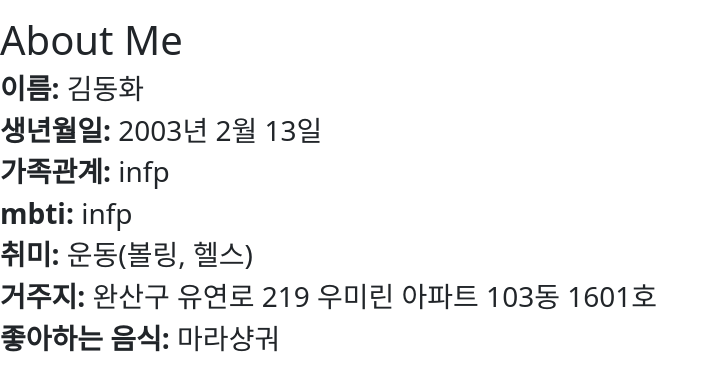
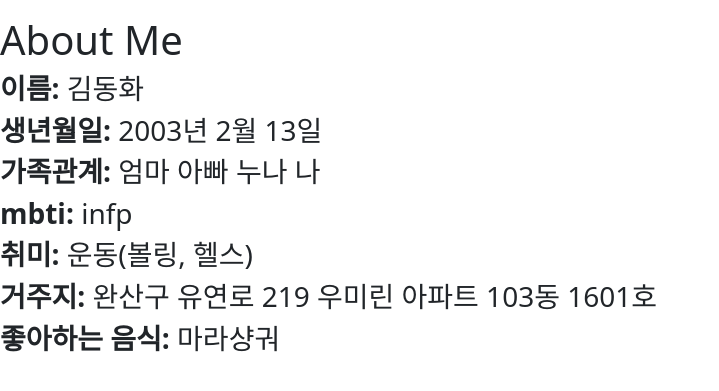
Before and after one commit to kimdonghwa213/softeng2024, a Flask app: page /about_me in a window 1280 px wide. Shown: the part 53-444 px from the top of the page, without its empty margins (0-719 px from the left). Run offline with Flask 3, Linux system fonts and the light colour scheme; some libraries are stand-ins or nearby versions.

Commit message:
Update about_me.html

```diff
--- a/hw08/templates/about_me.html
+++ b/hw08/templates/about_me.html
@@ -5,7 +5,7 @@
   <h1>About Me</h1>
     <h3><strong>이름:</strong> 김동화</h3>
         <h3><strong>생년월일:</strong> 2003년 2월 13일 </h3>
-        <h3><strong>가족관계:</strong> infp</h3>
+        <h3><strong>가족관계:</strong> 엄마 아빠 누나 나</h3>
         <h3><strong>mbti:</strong> infp</h3>
         <h3><strong>취미:</strong> 운동(볼링, 헬스)</h3>
         <h3><strong>거주지:</strong> 완산구 유연로 219 우미린 아파트 103동 1601호</h3>
```
